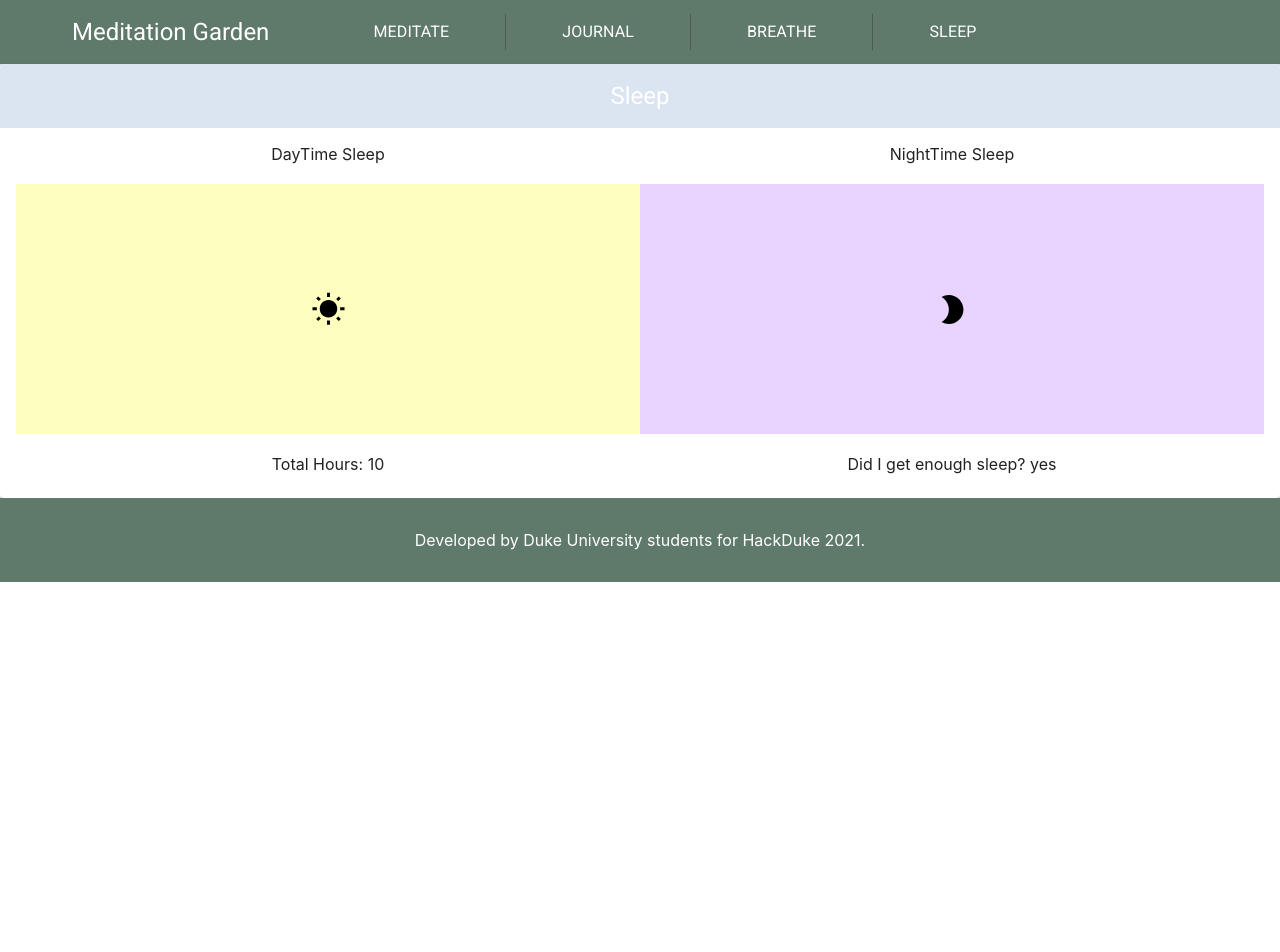
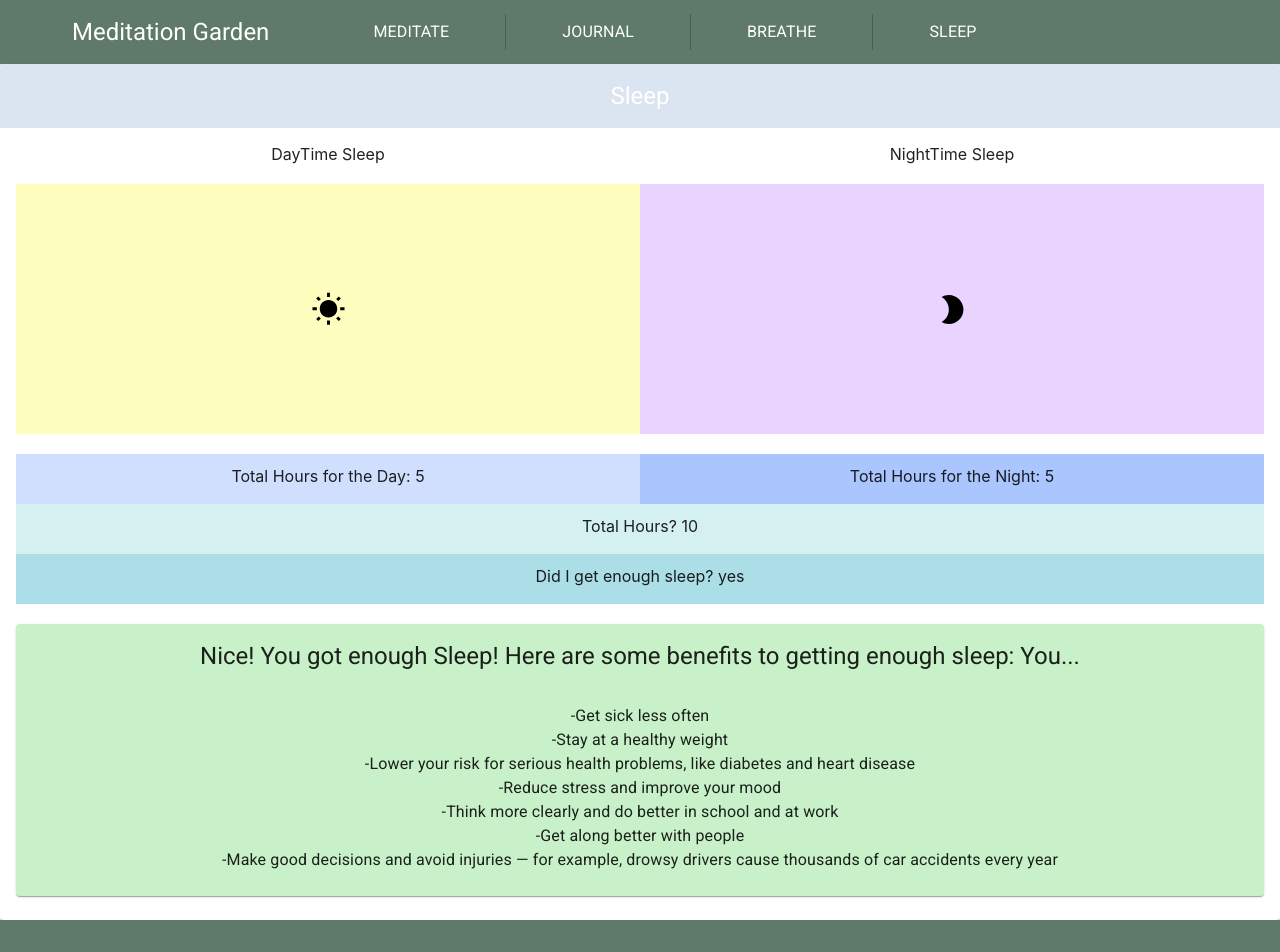
Before and after one commit to nhuang-x/Mindful-App, a React (Create React App) app: page /sleeptracker in a window 1280 px wide. Shown: the top 952 px of the page. Before the commit the page ends 800 px from the top, so only its background shows below. Built offline with nearby package versions, Linux system fonts and the light colour scheme.

Commit message:
did some more sleep

```diff
--- a/src/components/Sleep.jsx
+++ b/src/components/Sleep.jsx
@@ -11,10 +11,14 @@ import DialogActions from '@material-ui/core/DialogActions';
 import DialogContent from '@material-ui/core/DialogContent';
 import DialogContentText from '@material-ui/core/DialogContentText';
 import DialogTitle from '@material-ui/core/DialogTitle';
-
+import Divider from '@material-ui/core/Divider'
 const styles = theme => ({
   root: {
     flexGrow: 1,
+  },
+  foreshadowing:{
+    backgroundColor: "black",
+    color: "red"
   },
   card:{
     height:"500%",
@@ -93,6 +97,36 @@ class Sleep extends React.Component {
         }
         return (hourDiff1 + 5)% 24 + (hourDiff2 + 5)% 24 + plus1
     };
+    calculateTimeDifference1(){
+        var plus1 = 0;
+        var valuestart1 = this.state.inputValue1;
+        var valueend1= this.state.inputValue2;
+
+        var timeStart1 = new Date("01/01/2021 " + valuestart1);
+        var timeEnd1 = new Date("01/01/2021 " + valueend1);
+
+        var difference1 = timeEnd1 - timeStart1;
+        var diff_result1 = new Date(difference1);
+
+        var hourDiff1 = diff_result1.getHours();
+        var minDiff1 = diff_result1.getMinutes();
+        return (hourDiff1 + 5)% 24
+    };
+    calculateTimeDifference2(){
+        var valuestart2 = this.state.inputValue3;
+        var valueend2= this.state.inputValue4;
+
+        var timeStart2 = new Date("01/01/2021 " + valuestart2);
+        var timeEnd2 = new Date("01/01/2021 " + valueend2);
+
+        var difference2 = timeEnd2 - timeStart2;
+        var diff_result2 = new Date(difference2);
+
+        var hourDiff2 = diff_result2.getHours();
+        var minDiff2 = diff_result2.getMinutes();
+
+        return (hourDiff2 + 5)% 24
+    };
 
     sleepquestion(){
         if(this.calculateTimeDifference() >= 8)
@@ -100,7 +134,49 @@ class Sleep extends React.Component {
             return "yes";
         }
         else{
-            return "no";
+            return "NO. SLEEP MORE";
+        }
+    }
+
+    sleeparticle(){
+        if(this.calculateTimeDifference() >= 8)
+        {
+            return <div>
+                <Card style={{background: "#c9f1c9"}}>
+                <CardHeader
+            title="Nice! You got enough Sleep! Here are some benefits to getting enough sleep: You..."
+            />
+            <CardContent>
+            <Typography> -Get sick less often </Typography>
+            <Typography> -Stay at a healthy weight</Typography>
+            <Typography> -Lower your risk for serious health problems, like diabetes and heart disease  </Typography>
+            <Typography> -Reduce stress and improve your mood </Typography>
+            <Typography> -Think more clearly and do better in school and at work </Typography>
+            <Typography> -Get along better with people </Typography>
+            <Typography> -Make good decisions and avoid injuries — for example, drowsy drivers cause thousands of car accidents every year </Typography>
+            </CardContent>
+            </Card>
+                </div>
+
+        }
+        else{
+            return <div>
+                <Card style={{background: "#FF9997"}}>
+                <CardHeader
+            title="You Did Not Get Enough Sleep. If you do not get more sleep, then you will face: "
+            />
+            <CardContent>
+                <Typography> -Lack of alertness. Even missing as little as 1.5 hours can have an impact on how you feel. </Typography>
+                <Typography> -Excessive daytime sleepiness. It can make you very sleepy and tired during the day. </Typography>
+                <Typography> -Impaired memory. Lack of sleep can affect your ability to think, remember and process information.</Typography>
+                <Typography> -Relationship stress. It can make you feel moody and you can become more likely to have conflicts with others. </Typography>
+                <Typography> -Poor Quality of life. You may become less likely to participate in normal daily activities or to exercise.</Typography>
+                <Typography> -Greater likelihood for car accidents. Drowsy driving accounts for thousands of crashes, injuries and fatalities each year, according to the National Highway Traffic Safety Administration.</Typography>
+            </CardContent>
+            </Card>
+            </div>
+
+
         }
     }
 
@@ -281,13 +357,31 @@ class Sleep extends React.Component {
                 <Grid container className={classes.spacer}>
                 </Grid>
                 <Grid container>
-                    <Grid direction="row" xs>
-                        Total Hours: {this.calculateTimeDifference()}
+                    <Grid direction="row" xs style={{background: "#d1dfff", height: 50, paddingTop: "1%"}}>
+                        Total Hours for the Day: {this.calculateTimeDifference1()}
                     </Grid>
-                    <Grid direction="row" xs>
-                        Did I get enough sleep? {this.sleepquestion()}
+                    <Grid direction="row" xs style={{background: "#abc5fe", height: 50, paddingTop: "1%"}}>
+                        Total Hours for the Night: {this.calculateTimeDifference2()}
                     </Grid>
                 </Grid>
+                <Grid container style={{background: "#D4F0F0", height: 50, paddingTop: "1%"}}>
+                    <Grid direction="row" xs >
+                            Total Hours? {this.calculateTimeDifference()}
+                        </Grid>
+                </Grid>
+                <Grid container style={{background: "#ABDEE6", height: 50, paddingTop: "1%" }}>
+                    <Grid direction="row" xs>
+                            Did I get enough sleep? {this.sleepquestion()}
+                        </Grid>
+                </Grid>
+                <Grid container className={classes.spacer}>
+                </Grid>
+                <Grid container xs >
+                    <Grid direction="row" xs>
+                        {this.sleeparticle()}
+                        </Grid>
+                </Grid>
+
             </CardContent>
 
         </Card>
```
